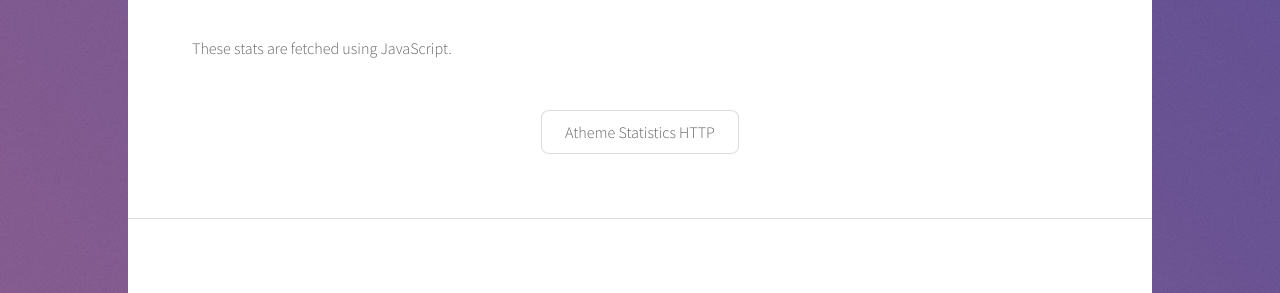
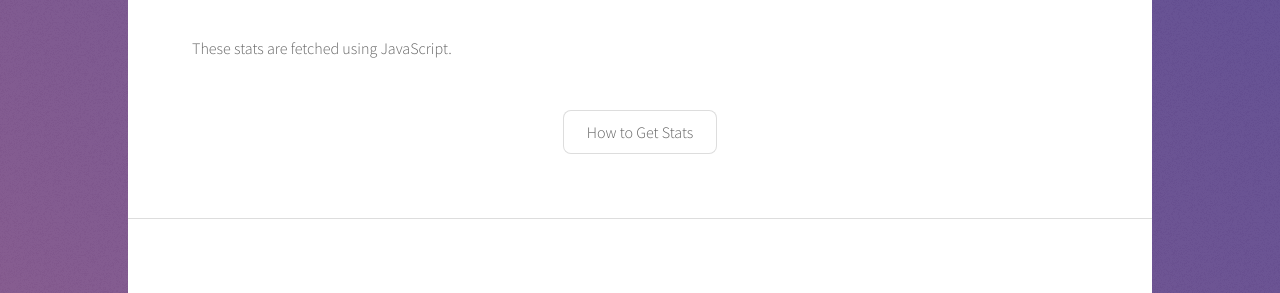
Before and after one commit to someodd/someodd.github.io, a Jekyll site: the page built from showcase/_posts/2024-04-07-counter-strike-1.6-server.md, in a window 1280 px wide and 900 px high, scrolled down 1362 px. Shown: the part 138-431 px from the top of the window. Built offline with Jekyll 4.4.1, drawn with Linux system fonts in a browser that asks for light colours.

Commit message:
change button

```diff
--- a/showcase/_posts/2024-04-07-counter-strike-1.6-server.md
+++ b/showcase/_posts/2024-04-07-counter-strike-1.6-server.md
@@ -32,7 +32,7 @@ These stats are fetched using JavaScript.
 * https://cs16.someodd.zip/stats.json
 {:.statistics}
 
-[Atheme Statistics HTTP](https://github.com/someodd/atheme-stats-http){:.button}
+[How to Get Stats](#running-it-yourself){:.button}
 
 
 ## See also
```
